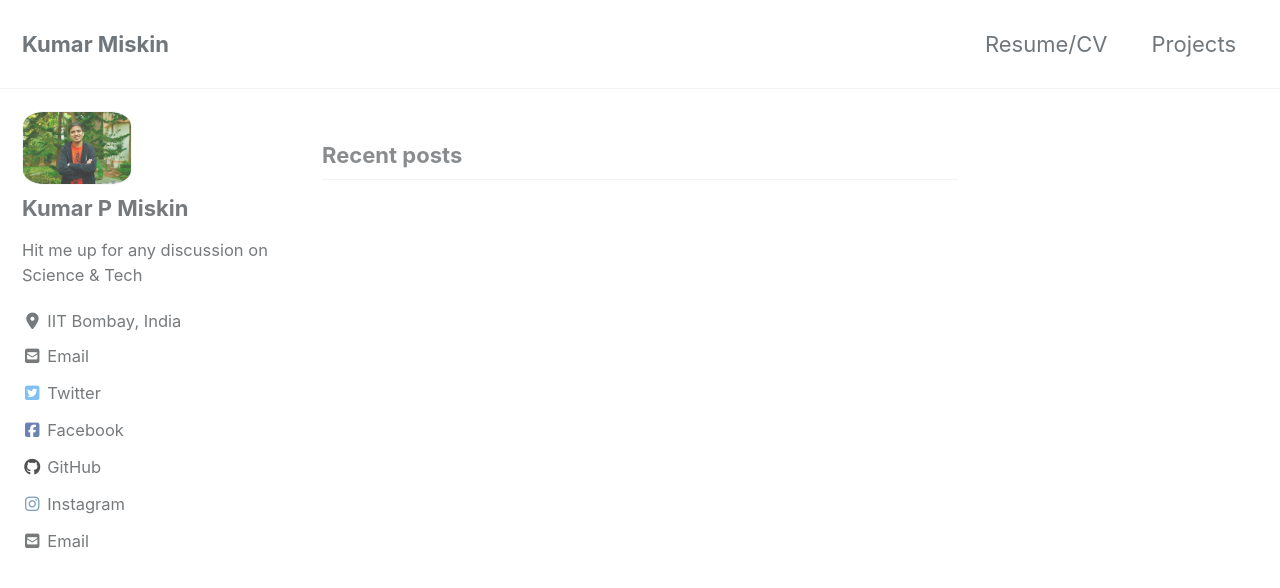
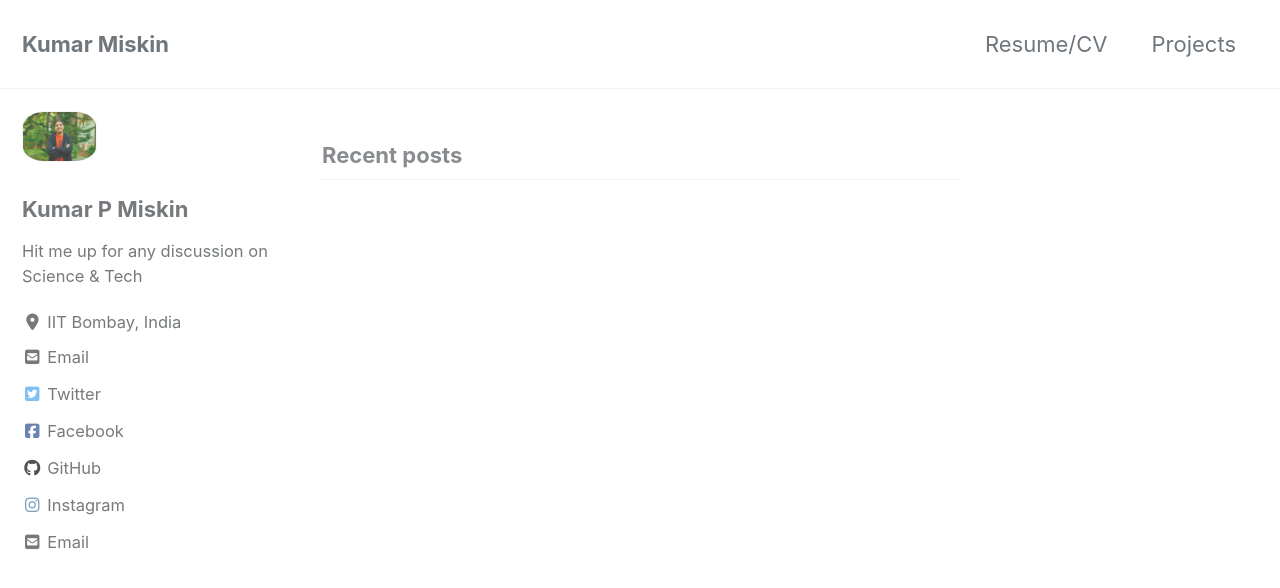
Before and after one commit to kumar-miskin/kumar-miskin.github.io, a Jekyll site: the page built from index.html, in a window 1280 px wide and 900 px high. Shown: the top 588 px of the window. Built offline with Jekyll 4.4.1, drawn with Linux system fonts in a browser that asks for light colours; cached includes are drawn as plain includes; nearby versions of some CDN libraries; the list of posts is cut into pages by our own code.

Commit message:
author_image

```diff
--- a/_sass/minimal-mistakes/_sidebar.scss
+++ b/_sass/minimal-mistakes/_sidebar.scss
@@ -122,13 +122,13 @@
 
   @include breakpoint($large) {
     display: block;
-    width: auto;
-    height: auto;
+    width: 75px;
+    height: 75px;
   }
 
   img {
     max-width: 110px;
-    border-radius: 20%;
+    border-radius: 30%;
 
     @include breakpoint($large) {
       padding: 0px;
```
